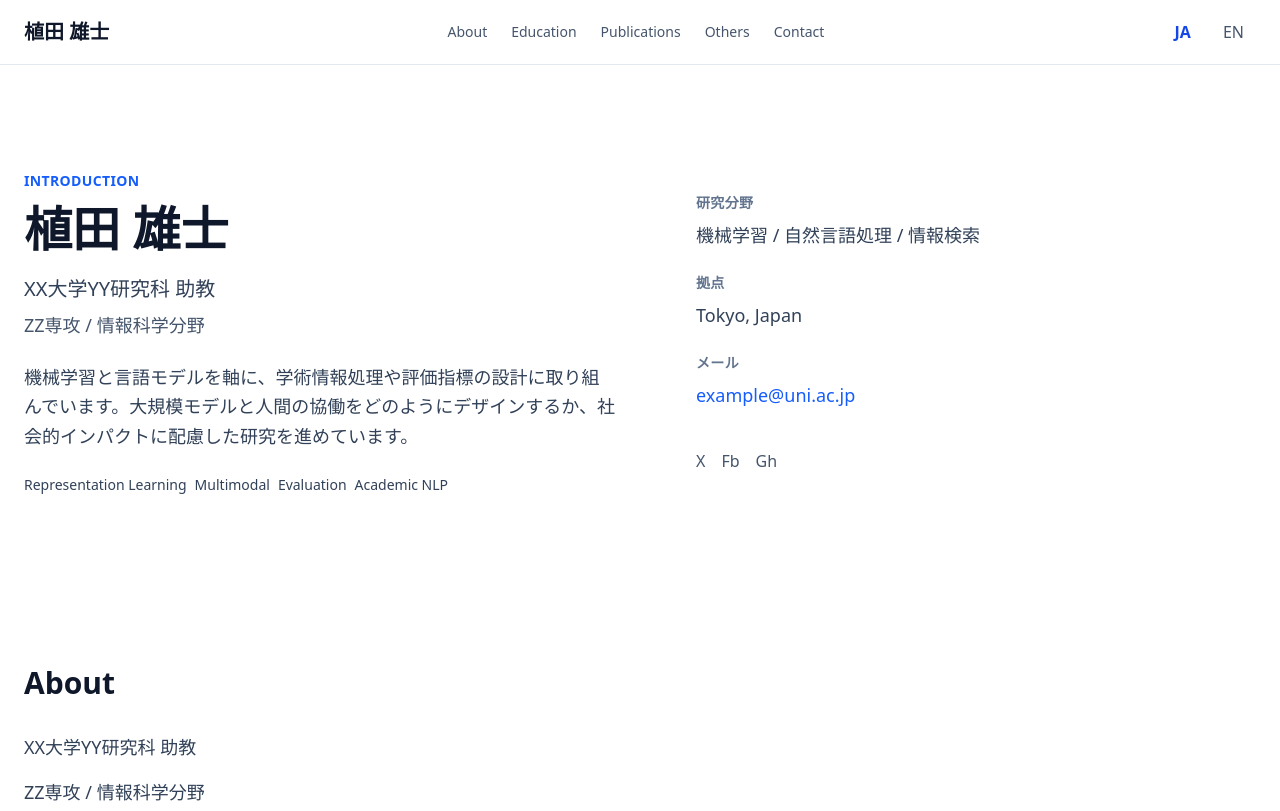
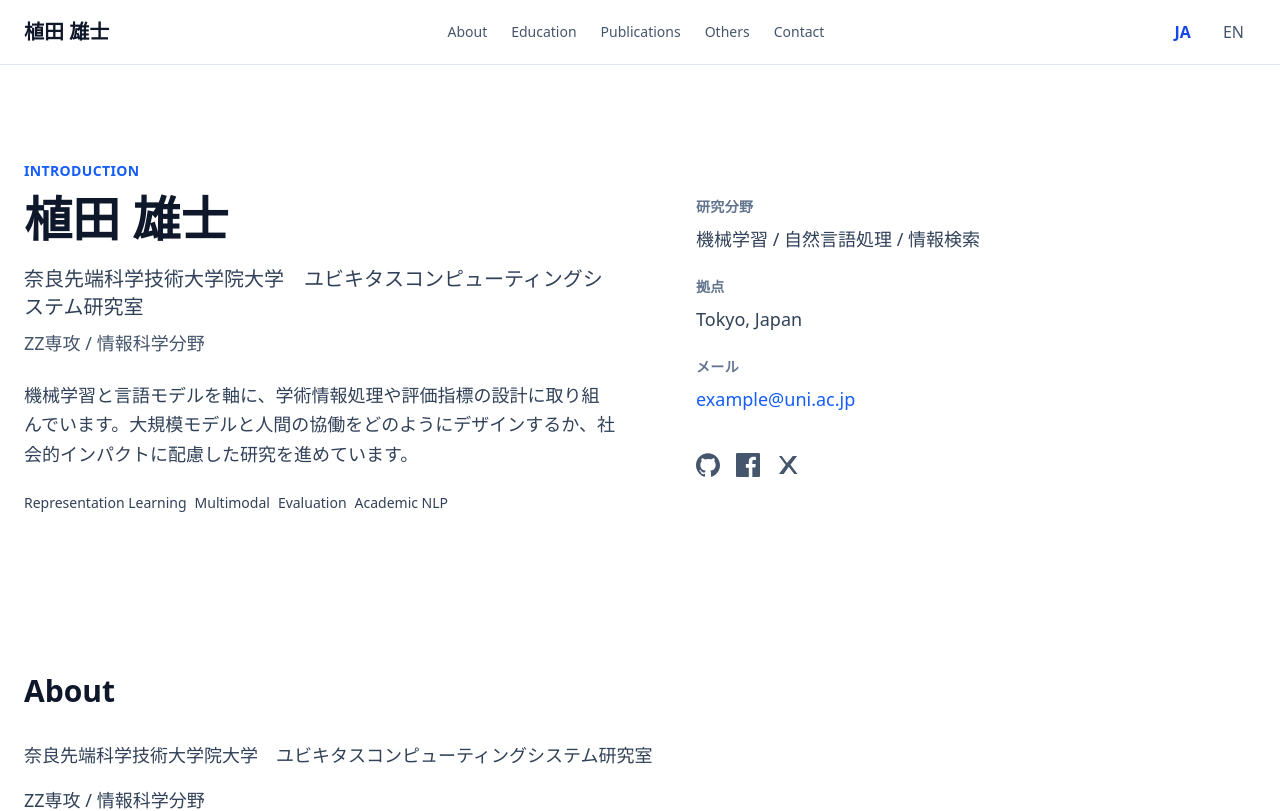
Before and after one commit to yujiponzu/my-page, a Next.js app: page / in a window 1280 px wide. Shown: the top 811 px of the page. Built offline with nearby package versions, Linux system fonts and the light colour scheme.

Commit message:
feat: twitterやgithubなどのアイコンを設定

```diff
--- a/src/app/page.tsx
+++ b/src/app/page.tsx
@@ -32,7 +32,7 @@ type OtherItem = {
 const profile = {
   name: { ja: "植田 雄士", en: "Yuji Ueda" },
   title: {
-    ja: "XX大学YY研究科 助教",
+    ja: "奈良先端科学技術大学院大学　ユビキタスコンピューティングシステム研究室",
     en: "Assistant Professor, YY Graduate School, XX University",
   },
   affiliation: {
@@ -51,9 +51,9 @@ const profile = {
   email: "example@uni.ac.jp",
   location: "Tokyo, Japan",
   social: {
-    twitter: "https://twitter.com/xxxx",
-    facebook: "https://www.facebook.com/xxxx",
-    github: "https://github.com/xxxx",
+    twitter: "https://twitter.com/yujipinzu0417",
+    facebook: "https://www.facebook.com/p/植田雄士-61577329245255/",
+    github: "https://github.com/yujiponzu",
   },
 };
 
@@ -213,6 +213,37 @@ function SectionTitle({ id, children }: { id: string; children: React.ReactNode
   );
 }
 
+function SocialIcon({ name }: { name: "twitter" | "facebook" | "github" }) {
+  const commonProps = {
+    className: "h-6 w-6",
+    viewBox: "0 0 24 24",
+    fill: "currentColor",
+    "aria-hidden": true,
+  };
+
+  if (name === "github") {
+    return (
+      <svg {...commonProps}>
+        <path d="M12 .297c-6.63 0-12 5.373-12 12 0 5.303 3.438 9.8 8.205 11.387.6.113.82-.258.82-.577 0-.285-.01-1.04-.015-2.04-3.338.724-4.042-1.61-4.042-1.61-.546-1.387-1.333-1.757-1.333-1.757-1.09-.745.083-.73.083-.73 1.205.086 1.84 1.237 1.84 1.237 1.07 1.834 2.809 1.304 3.495.997.108-.775.418-1.305.762-1.605-2.665-.305-5.467-1.334-5.467-5.931 0-1.31.468-2.381 1.235-3.221-.123-.303-.535-1.524.117-3.176 0 0 1.008-.322 3.3 1.23a11.5 11.5 0 0 1 3.003-.404c1.02.005 2.047.137 3.004.404 2.291-1.552 3.297-1.23 3.297-1.23.654 1.653.242 2.874.12 3.176.77.84 1.233 1.911 1.233 3.221 0 4.609-2.807 5.624-5.48 5.921.43.371.823 1.102.823 2.222 0 1.606-.014 2.898-.014 3.293 0 .322.216.694.825.576C20.565 22.092 24 17.592 24 12.297 24 5.67 18.627.297 12 .297z" />
+      </svg>
+    );
+  }
+
+  if (name === "facebook") {
+    return (
+      <svg {...commonProps}>
+        <path d="M22.676 0H1.327C.593 0 0 .593 0 1.326v21.352C0 23.407.593 24 1.327 24h11.483v-9.294H9.847v-3.622h2.963V8.413c0-2.937 1.793-4.54 4.414-4.54 1.255 0 2.335.093 2.648.135v3.07h-1.82c-1.428 0-1.704.676-1.704 1.67v2.188h3.406l-.444 3.623h-2.962V24h5.805C23.407 24 24 23.407 24 22.674V1.326C24 .593 23.407 0 22.676 0z" />
+      </svg>
+    );
+  }
+
+  return (
+    <svg {...commonProps}>
+      <path d="M3 3h2.79l5.15 6.91L16.8 3H21l-6.53 8.78L21.5 21h-3.3l-5.4-7.24L7.66 21H3l6.71-9.02L3 3Z" />
+    </svg>
+  );
+}
+
 function PeerReviewBadge({ lang }: { lang: Lang }) {
   return (
     <span className="rounded-full bg-white px-2 py-0.5 text-xs font-medium text-blue-800">
@@ -270,6 +301,12 @@ export default function Home() {
     { id: "publications", label: sectionLabels.publications[lang] },
     { id: "others", label: sectionLabels.others[lang] },
     { id: "contact", label: sectionLabels.contact[lang] },
+  ];
+
+  const socialLinks = [
+    { name: "github" as const, label: "GitHub", url: profile.social.github },
+    { name: "facebook" as const, label: "Facebook", url: profile.social.facebook },
+    { name: "twitter" as const, label: "X", url: profile.social.twitter },
   ];
 
   const sectionTitle = (id: keyof typeof sectionLabels) => sectionLabels[id][lang];
@@ -366,33 +403,19 @@ export default function Home() {
                   </a>
                 </div>
                 <div className="flex gap-4 pt-4">
+                  {socialLinks.map((social) => (
                     <a
-                    href={profile.social.twitter}
+                      key={social.name}
+                      href={social.url}
                       target="_blank"
                       rel="noopener noreferrer"
                       className="text-slate-600 transition hover:text-blue-600"
-                    aria-label="Twitter"
+                      aria-label={social.label}
                     >
-                    X
+                      <SocialIcon name={social.name} />
+                      <span className="sr-only">{social.label}</span>
                     </a>
-                  <a
-                    href={profile.social.facebook}
-                    target="_blank"
-                    rel="noopener noreferrer"
-                    className="text-slate-600 transition hover:text-blue-600"
-                    aria-label="Facebook"
-                  >
-                    Fb
-                  </a>
-                  <a
-                    href={profile.social.github}
-                    target="_blank"
-                    rel="noopener noreferrer"
-                    className="text-slate-600 transition hover:text-blue-600"
-                    aria-label="GitHub"
-                  >
-                    Gh
-                  </a>
+                  ))}
                 </div>
               </div>
             </div>
@@ -542,30 +565,19 @@ export default function Home() {
             © {new Date().getFullYear()} {profile.name[lang]}
           </p>
           <div className="flex justify-center gap-6">
+            {socialLinks.map((social) => (
               <a
-              href={profile.social.twitter}
+                key={social.name}
+                href={social.url}
                 target="_blank"
                 rel="noopener noreferrer"
                 className="transition hover:text-blue-600"
+                aria-label={social.label}
               >
-              Twitter
+                <SocialIcon name={social.name} />
+                <span className="sr-only">{social.label}</span>
               </a>
-            <a
-              href={profile.social.facebook}
-              target="_blank"
-              rel="noopener noreferrer"
-              className="transition hover:text-blue-600"
-            >
-              Facebook
-            </a>
-            <a
-              href={profile.social.github}
-              target="_blank"
-              rel="noopener noreferrer"
-              className="transition hover:text-blue-600"
-            >
-              GitHub
-            </a>
+            ))}
           </div>
         </div>
       </footer>
```
Lines whose indentation alone changed are shown as unchanged.
